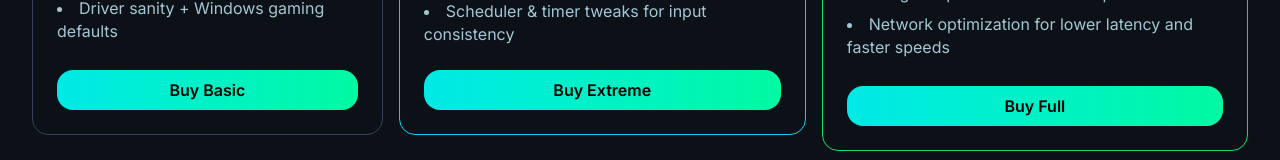
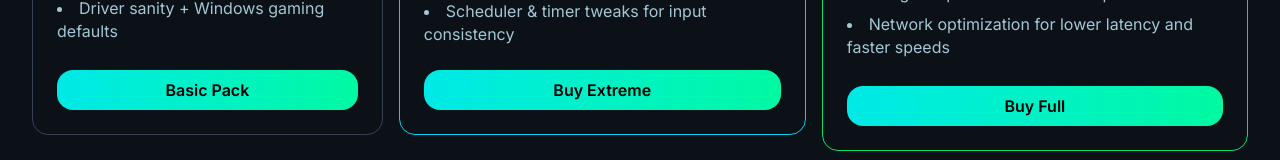
Before and after one commit to code-bd-sana/colzys-tweaks, a Next.js app: page / in a window 1280 px wide. Shown: the part 1395-1555 px from the top of the page. Built offline with nearby package versions, Linux system fonts and the light colour scheme.

Commit message:
soscial link addd

```diff
--- a/src/components/Checkout/CheckOutPage.jsx
+++ b/src/components/Checkout/CheckOutPage.jsx
@@ -5,8 +5,8 @@ import { useEffect, useState } from "react";
 
 const packs = [
   { name: "Extreme Pack", price: 30 },
-  { name: "Basic Pack", price: 20 },
-  { name: "Pro Pack", price: 50 },
+  { name: "Basic Pack", price: 10 },
+  { name: "Pro Pack", price: 40 },
 ];
 
 const CheckOutPage = () => {
--- a/src/components/homepage/pricing/Pricing.jsx
+++ b/src/components/homepage/pricing/Pricing.jsx
@@ -12,8 +12,8 @@ const Pricing = () => {
         "Keyboard & mouse tweaks for steady input",
         "Driver sanity + Windows gaming defaults",
       ],
-      buttonText: "Buy Basic",
-      buttonLink: "/",
+      buttonText: "Basic Pack",
+      buttonLink: "/checkout/?pack=Basic Pack",
     },
     {
       name: "Extreme Pack",
@@ -26,7 +26,7 @@ const Pricing = () => {
         "Scheduler & timer tweaks for input consistency",
       ],
       buttonText: "Buy Extreme",
-      buttonLink: "/",
+      buttonLink: "/checkout/?pack=Extreme Pack",
     },
     {
       name: "Full Optimization",
@@ -39,7 +39,7 @@ const Pricing = () => {
         "Network optimization for lower latency and faster speeds",
       ],
       buttonText: "Buy Full",
-      buttonLink: "/",
+      buttonLink: "/checkout/?pack=Pro Pack",
       discount: "28% OFF",
     },
   ];
--- a/src/components/homepage/pricing/PricingCard.jsx
+++ b/src/components/homepage/pricing/PricingCard.jsx
@@ -1,3 +1,5 @@
+import Link from "next/link";
+
 const PricingCard = ({ pricing }) => {
   return (
     <div
@@ -38,9 +40,10 @@ const PricingCard = ({ pricing }) => {
       </ul>
 
       {/* Button */}
-      <a href={pricing.buttonLink} className='btn-primary text-center'>
+
+      <Link href={pricing.buttonLink} className='btn-primary text-center'>
         {pricing.buttonText}
-      </a>
+      </Link>
     </div>
   );
 };
--- a/src/components/shared/Footer.jsx
+++ b/src/components/shared/Footer.jsx
@@ -10,7 +10,7 @@ const socialLinks = [
   },
   {
     icon: <FaTiktok />,
-    href: "#",
+    href: "https://www.tiktok.com/@colxero0?_r=1&_t=ZP-93iIGS1uykx",
     bg: "bg-gray-800 hover:bg-gray-700",
   },
   {
@@ -20,7 +20,7 @@ const socialLinks = [
   },
   {
     icon: <FaDiscord />,
-    href: "#",
+    href: "https://discord.gg/eSGQHBwFpR",
     bg: "bg-gray-800 hover:bg-gray-700",
   },
 ];
```
